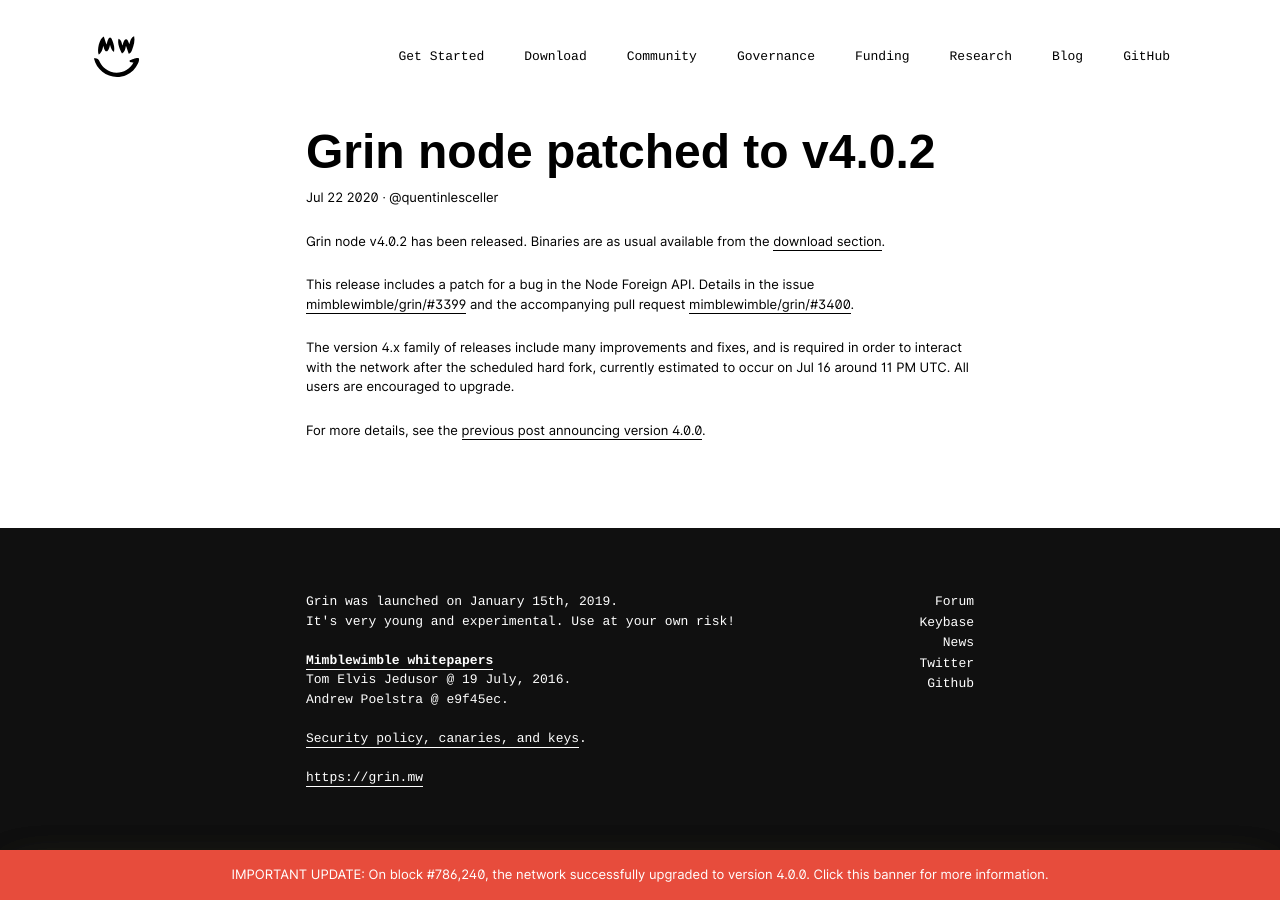
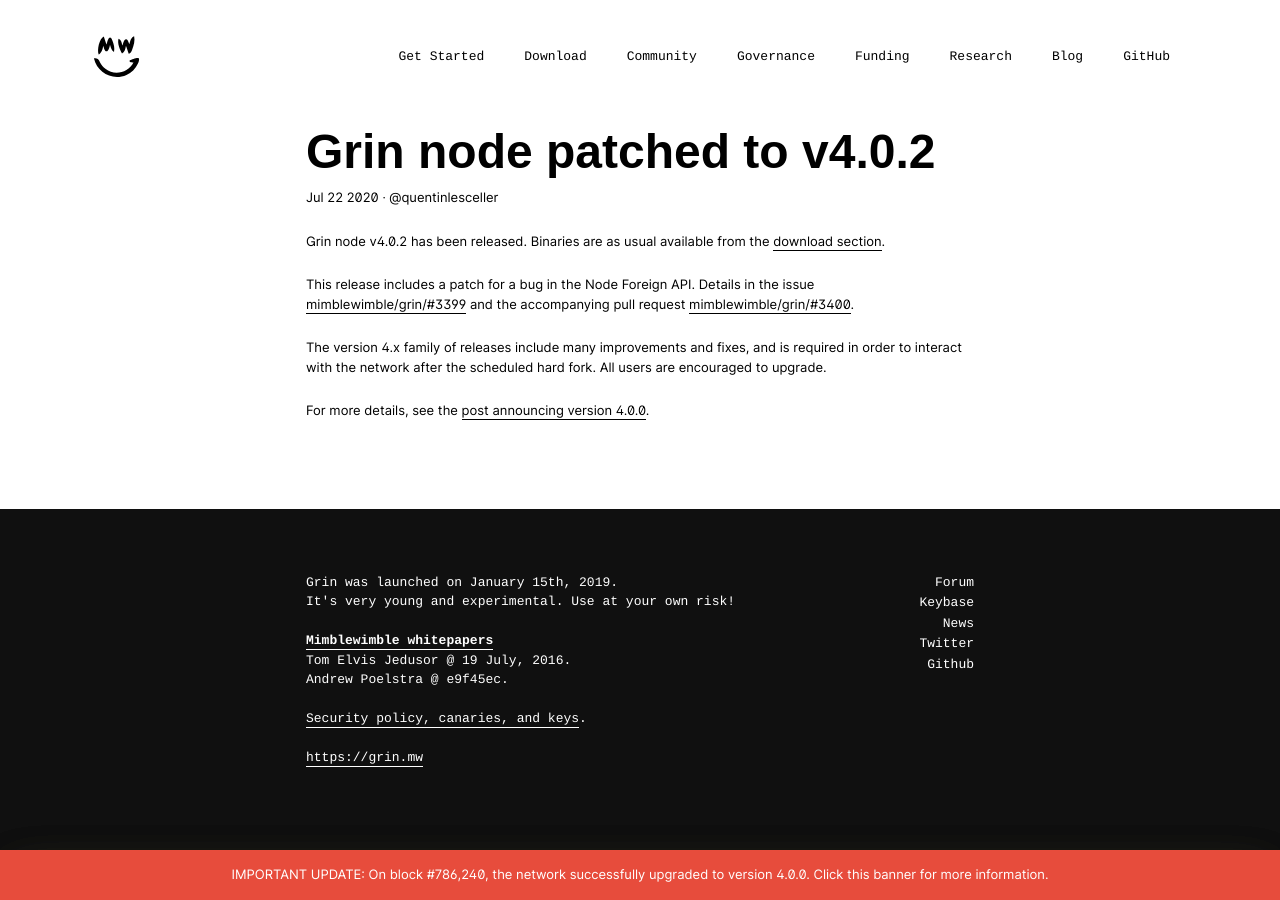
Before and after one commit to mimblewimble/site, a Jekyll site: the page built from _posts/2020-07-22-grin-node-402-released.md, in a window 1280 px wide. Built offline with Jekyll 4.4.1, drawn with Linux system fonts in a browser that asks for light colours; nearby versions of some CDN libraries.

Commit message:
Daniel comments

```diff
--- a/_posts/2020-07-22-grin-node-402-released.md
+++ b/_posts/2020-07-22-grin-node-402-released.md
@@ -9,6 +9,6 @@
 
 This release includes a patch for a bug in the Node Foreign API. Details in the issue [mimblewimble/grin/#3399](https://github.com/mimblewimble/grin/issues/3399) and the accompanying pull request [mimblewimble/grin/#3400](https://github.com/mimblewimble/grin/pull/3400).
 
-The version 4.x family of releases include many improvements and fixes, and is required in order to interact with the network after the scheduled hard fork, currently estimated to occur on Jul 16 around 11 PM UTC. All users are encouraged to upgrade.
+The version 4.x family of releases include many improvements and fixes, and is required in order to interact with the network after the scheduled hard fork. All users are encouraged to upgrade.
 
-For more details, see the [previous post announcing version 4.0.0]({% post_url 2020-07-02-grin-4-released %}).
+For more details, see the [post announcing version 4.0.0]({% post_url 2020-07-02-grin-4-released %}).
```
